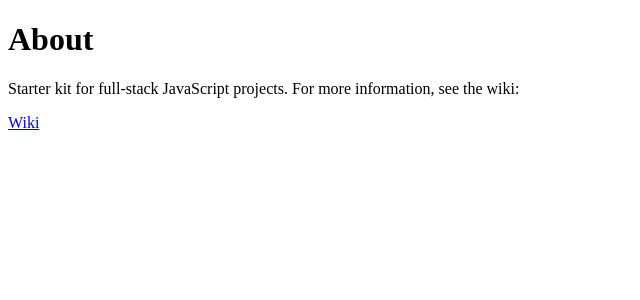
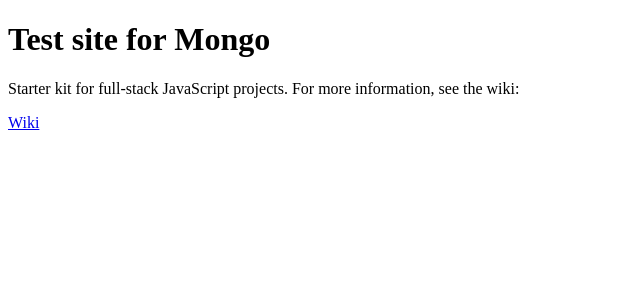
Before and after one commit to nPelvin/mongo, a React (Create React App) app in the folder client/: page /about/this/site in a window 1280 px wide. Shown: the top 300 px of the page, without its empty margins (0-640 px from the left). Built offline with nearby package versions, Linux system fonts and the light colour scheme.

Commit message:
First commit

```diff
--- a/client/src/pages/About.js
+++ b/client/src/pages/About.js
@@ -1,7 +1,7 @@
 const About = () => (
 	<main role="main">
 		<div>
-			<h1>About</h1>
+			<h1>Test site for Mongo</h1>
 			<p>
 				Starter kit for full-stack JavaScript projects. For more information,
 				see the wiki:
```
